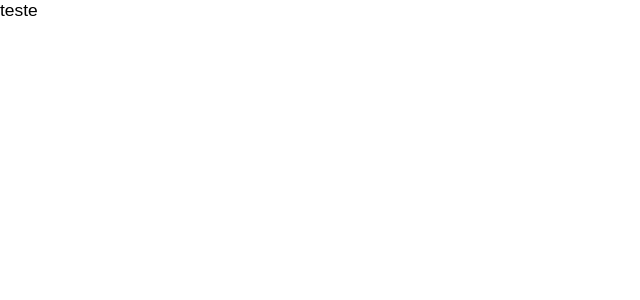
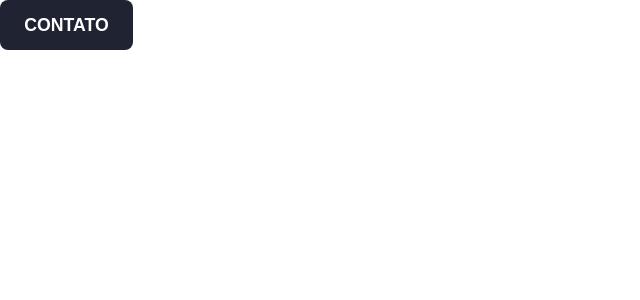
Before and after one commit to laurentino01/teste-noweb, a React (Vite) app: page / in a window 1280 px wide. Shown: the top 300 px of the page, without its empty margins (0-640 px from the left). Built offline with nearby package versions, Linux system fonts and the light colour scheme; a web font is replaced by a local one.

Commit message:
feat(button): created button component and variants

```diff
--- a/src/App.tsx
+++ b/src/App.tsx
@@ -1,11 +1,9 @@
-import { Typography } from "./components/typography/Typography";
+import { Button } from "./components/buttons/Button";
 
 export const App = () => {
   return (
     <>
-      <Typography element="h1" variant="paragraph">
-        teste
-      </Typography>
+      <Button variant="dark">contato</Button>
     </>
   );
 };
--- /dev/null
+++ b/src/components/buttons/Button.tsx
@@ -0,0 +1,67 @@
+import { Typography } from "../typography/Typography";
+
+import { useMemo } from "react";
+
+interface IButtonProps {
+  children: React.ReactNode;
+  variant: "primary" | "dark" | "outline" | "cta";
+}
+
+export const Button: React.FC<IButtonProps> = ({ children, variant }) => {
+  const variants = useMemo(() => {
+    const style = {
+      primary: {
+        cursor: "pointer",
+        border: "none",
+        backgroundColor: "var(--orange)",
+        color: "var(--dark)",
+        textTransform: "uppercase",
+        padding:
+          "clamp(0.75rem, 0.6964rem + 0.2679vw, 0.9375rem) clamp(1.25rem, 1.1607rem + 0.4464vw, 1.5625rem)",
+        borderRadius: "8px",
+      },
+      dark: {
+        cursor: "pointer",
+        border: "none",
+        backgroundColor: "var(--dark-blue)",
+        color: "white",
+        textTransform: "uppercase",
+        padding:
+          "clamp(0.75rem, 0.6964rem + 0.2679vw, 0.9375rem) clamp(1.25rem, 1.1607rem + 0.4464vw, 1.5625rem)",
+        borderRadius: "8px",
+      },
+      outline: {
+        cursor: "pointer",
+        border: "1px solid white",
+        backgroundColor: "#20233200",
+        color: "white",
+        textTransform: "uppercase",
+        padding:
+          "clamp(0.75rem, 0.6964rem + 0.2679vw, 0.9375rem) clamp(1.25rem, 1.1607rem + 0.4464vw, 1.5625rem)",
+        borderRadius: "8px",
+      },
+      cta: {
+        cursor: "pointer",
+        border: "none",
+        backgroundColor: "var(--dark-blue)",
+        color: "white",
+        textTransform: "uppercase",
+        padding:
+          "clamp(0.375rem, 0.3036rem + 0.3571vw, 0.625rem) clamp(1.25rem, 1.1607rem + 0.4464vw, 1.5625rem)",
+        borderRadius: "8px",
+      },
+    };
+
+    return style[variant] as React.CSSProperties | undefined;
+  }, [variant]);
+
+  return (
+    <>
+      <button style={variants}>
+        <Typography variant="button" element="h6">
+          {children}
+        </Typography>
+      </button>
+    </>
+  );
+};
--- a/src/components/typography/Typography.tsx
+++ b/src/components/typography/Typography.tsx
@@ -1,15 +1,18 @@
-interface ITypography {
+import { useMemo } from "react";
+
+interface ITypographyProps {
   element: "h1" | "h2" | "h3" | "h4" | "h5" | "h6";
-  variant: "title" | "subtitle" | "paragraph";
+  variant: "title" | "subtitle" | "paragraph" | "button";
   children: React.ReactNode;
 }
 
-export const Typography: React.FC<ITypography> = ({
+export const Typography: React.FC<ITypographyProps> = ({
   element,
   variant,
   children,
 }) => {
-  const variants = {
+  const variants = useMemo(() => {
+    const style = {
       title: {
         fontWeight: 600,
         fontSize: "clamp(1.75rem, 1.3929rem + 1.7857vw, 3rem)",
@@ -22,15 +25,22 @@ export const Typography: React.FC<ITypography> = ({
         fontWeight: 400,
         fontSize: "clamp(0.875rem, 0.8036rem + 0.3571vw, 1.125rem)",
       },
+      button: {
+        fontWeight: 600,
+        fontSize: "clamp(1rem, 0.9643rem + 0.1786vw, 1.125rem)",
+      },
     };
 
+    return style[variant];
+  }, [variant]);
+
   const elements = {
-    h1: <h1 style={variants[variant]}> {children} </h1>,
-    h2: <h2 style={variants[variant]}>{children}</h2>,
-    h3: <h3 style={variants[variant]}>{children}</h3>,
-    h4: <h4 style={variants[variant]}> {children}</h4>,
-    h5: <h5 style={variants[variant]}>{children}</h5>,
-    h6: <h6 style={variants[variant]}>{children}</h6>,
+    h1: <h1 style={variants}> {children} </h1>,
+    h2: <h2 style={variants}>{children}</h2>,
+    h3: <h3 style={variants}>{children}</h3>,
+    h4: <h4 style={variants}> {children}</h4>,
+    h5: <h5 style={variants}>{children}</h5>,
+    h6: <h6 style={variants}>{children}</h6>,
   };
 
   return elements[element];
--- a/src/main.css
+++ b/src/main.css
@@ -1,5 +1,5 @@
 :root {
-  --yellow: #fbaf17;
+  --orange: #fbaf17;
   --dark-blue: #202332;
   --electric-blue: #1f2860;
 }
```
Lines whose indentation alone changed are shown as unchanged.
